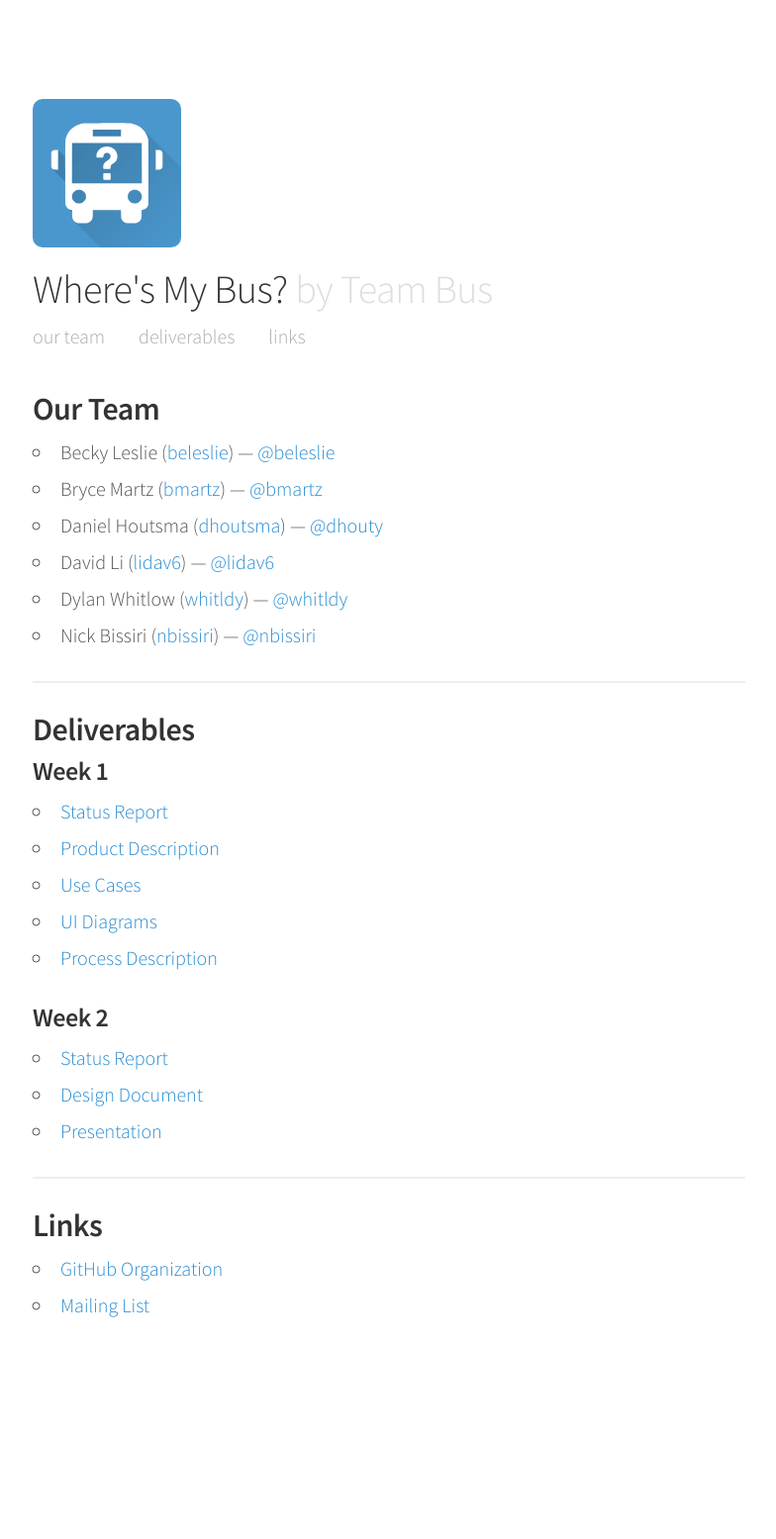
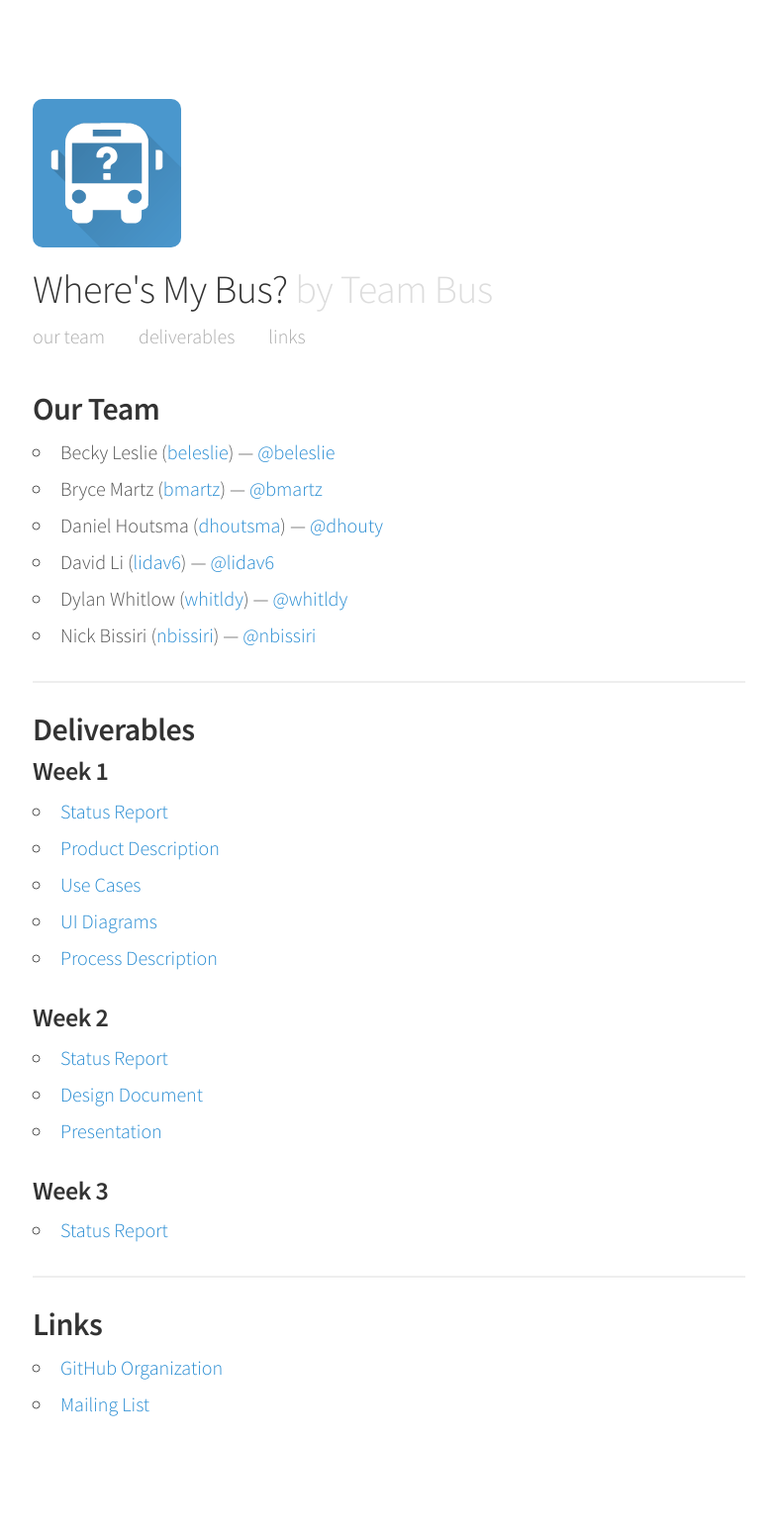
Before and after one commit to WheresMyBus/WheresMyBus.github.io, a Jekyll site: the page built from index.html, in a window 1280 px wide. Shown: the whole page at 99% size, without its empty margins (247-1031 px from the left). Built offline with Jekyll 4.4.1, drawn with Linux system fonts in a browser that asks for light colours; before the commit the page ends 1455 px from its top, so only the background shows below that.

Commit message:
Add week 3 status report

```diff
--- a/_config.yml
+++ b/_config.yml
@@ -47,6 +47,8 @@ deliverables:
       path: Bus_DesignDocument.pdf
     - name: Presentation
       path: Bus_Presentation.pdf
+  - - name: Status Report
+      path: Bus_StatusReport3.pdf
 
 links:
   - name: GitHub Organization
```
Also changed, not shown: 1 other file.
